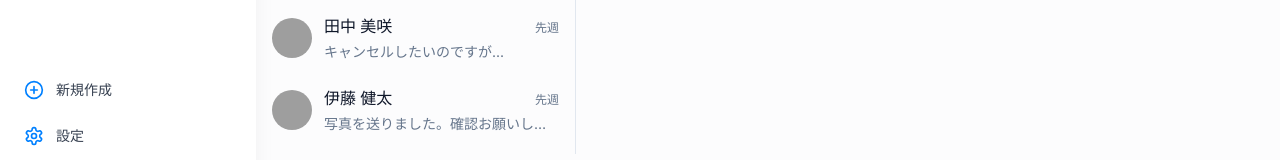
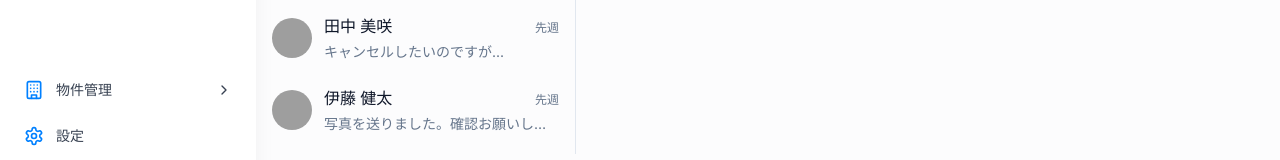
Before and after one commit to enablerdao/stayflow, a React (Vite) app: page /messages in a window 1280 px wide. Shown: the part 470-630 px from the top of the page. Built offline with nearby package versions, Linux system fonts and the light colour scheme; grey boxes are pictures that could not be loaded.

Commit message:
Refactor menu items for property management
Move "Create New" menu item to property management section.

```diff
--- a/src/components/dashboard/Sidebar.tsx
+++ b/src/components/dashboard/Sidebar.tsx
@@ -1,6 +1,6 @@
 
 import { useState } from 'react';
-import { ChevronLeft, Home, User, Calendar, BarChart2, Settings, Sun, Moon, Globe, Heart, MessageSquare, FileText, PlusCircle, MessageSquarePlus } from 'lucide-react';
+import { ChevronLeft, Home, User, Calendar, BarChart2, Settings, Sun, Moon, Globe, Heart, MessageSquare, FileText, PlusCircle, MessageSquarePlus, Building, ChevronDown, ChevronRight } from 'lucide-react';
 import { cn } from '@/lib/utils';
 import Logo from '@/components/Logo';
 import { useTheme } from '@/hooks/use-theme';
@@ -22,9 +22,14 @@ const Sidebar = ({ sidebarOpen, toggleSidebar, mobileView = false }: SidebarProp
   const { t } = useLanguage();
   const location = useLocation();
   const { openFeedback } = useFeedback();
+  const [propertyMenuOpen, setPropertyMenuOpen] = useState(false);
 
   const toggleTheme = () => {
     setTheme(theme === 'dark' ? 'light' : 'dark');
+  };
+
+  const togglePropertyMenu = () => {
+    setPropertyMenuOpen(!propertyMenuOpen);
   };
 
   const menuItems = [
@@ -38,7 +43,16 @@ const Sidebar = ({ sidebarOpen, toggleSidebar, mobileView = false }: SidebarProp
   ];
 
   const bottomMenuItems = [
-    { name: t('新規作成', 'Create New'), icon: PlusCircle, href: '#' },
+    {
+      name: t('物件管理', 'Property Management'),
+      icon: Building,
+      href: '#',
+      hasSubmenu: true,
+      submenu: [
+        { name: t('新規作成', 'Create New'), icon: PlusCircle, href: '/property/register' },
+        // You can add more property-related submenu items here
+      ]
+    },
     { name: t('設定', 'Settings'), icon: Settings, href: '#' },
     {
       name: t('フィードバック', 'Feedback'),
@@ -51,7 +65,12 @@ const Sidebar = ({ sidebarOpen, toggleSidebar, mobileView = false }: SidebarProp
   // Check if a menu item is active based on current path
   const isActive = (href: string) => {
     if (href === '#') return false;
-    return location.pathname === href;
+    return location.pathname === href || location.pathname.startsWith(href);
+  };
+
+  // Check if any submenu item is active
+  const isSubmenuActive = (submenu: any[]) => {
+    return submenu?.some(item => isActive(item.href));
   };
 
   // モバイルビューの場合は別のレイアウトを使用
@@ -79,7 +98,50 @@ const Sidebar = ({ sidebarOpen, toggleSidebar, mobileView = false }: SidebarProp
 
         {bottomMenuItems.map((item, index) => (
           <FadeIn key={item.name} direction="left" delay={(menuItems.length + index) * 50} duration={300}>
-            {item.onClick ? (
+            {item.hasSubmenu ? (
+              <div className="space-y-1">
+                <button
+                  onClick={togglePropertyMenu}
+                  className={cn(
+                    "w-full flex items-center justify-between rounded-md px-3 py-2.5 text-sm font-medium transition-all duration-200",
+                    (propertyMenuOpen || isSubmenuActive(item.submenu))
+                      ? "bg-primary/10 text-primary"
+                      : "text-gray-700 hover:bg-gray-100 hover:text-primary dark:text-gray-200 dark:hover:bg-slate-800"
+                  )}
+                >
+                  <div className="flex items-center">
+                    <item.icon className="h-5 w-5 mr-3 text-primary dark:text-primary" />
+                    <span>{item.name}</span>
+                  </div>
+                  {propertyMenuOpen ? (
+                    <ChevronDown className="h-4 w-4" />
+                  ) : (
+                    <ChevronRight className="h-4 w-4" />
+                  )}
+                </button>
+
+                {propertyMenuOpen && (
+                  <div className="pl-4 space-y-1">
+                    {item.submenu.map((subItem, subIndex) => (
+                      <FadeIn key={subItem.name} direction="left" delay={subIndex * 50} duration={300}>
+                        <Link
+                          to={subItem.href === '#' ? '#' : subItem.href}
+                          className={cn(
+                            "flex items-center rounded-md px-3 py-2 text-sm font-medium transition-all duration-200 ml-2",
+                            isActive(subItem.href)
+                              ? "bg-primary/10 text-primary"
+                              : "text-gray-700 hover:bg-gray-100 hover:text-primary dark:text-gray-200 dark:hover:bg-slate-800"
+                          )}
+                        >
+                          <subItem.icon className="h-4 w-4 mr-3 text-primary dark:text-primary" />
+                          <span>{subItem.name}</span>
+                        </Link>
+                      </FadeIn>
+                    ))}
+                  </div>
+                )}
+              </div>
+            ) : item.onClick ? (
               <button
                 onClick={item.onClick}
                 className="w-full flex items-center rounded-md px-3 py-2.5 text-sm font-medium text-gray-700 hover:bg-gray-100 hover:text-primary dark:text-gray-200 dark:hover:bg-slate-800 transition-all duration-200"
@@ -181,7 +243,71 @@ const Sidebar = ({ sidebarOpen, toggleSidebar, mobileView = false }: SidebarProp
         <div className="mb-6 px-3 space-y-1.5">
           {bottomMenuItems.map((item) => (
             <div key={item.name}>
-              {item.onClick ? (
+              {item.hasSubmenu ? (
+                <div className="space-y-1">
+                  <button
+                    onClick={togglePropertyMenu}
+                    className={cn(
+                      "w-full group flex items-center justify-between rounded-md px-3 py-2.5 text-sm font-medium transition-all duration-200",
+                      (propertyMenuOpen || isSubmenuActive(item.submenu))
+                        ? "bg-primary/10 text-primary"
+                        : "text-gray-700 hover:bg-gray-100 hover:text-primary dark:text-gray-200 dark:hover:bg-slate-800",
+                      !sidebarOpen && 'lg:justify-center lg:px-2'
+                    )}
+                  >
+                    <div className="flex items-center">
+                      <item.icon className={cn('h-5 w-5 flex-shrink-0 text-primary dark:text-primary', sidebarOpen ? 'mr-3' : 'lg:mr-0')} />
+                      <span className={cn('transition-opacity duration-300', !sidebarOpen && 'lg:hidden')}>
+                        {item.name}
+                      </span>
+                    </div>
+                    {sidebarOpen && (
+                      propertyMenuOpen ? <ChevronDown className="h-4 w-4" /> : <ChevronRight className="h-4 w-4" />
+                    )}
+                  </button>
+
+                  {propertyMenuOpen && sidebarOpen && (
+                    <div className="pl-4 space-y-1 mt-1">
+                      {item.submenu.map((subItem) => (
+                        <Link
+                          key={subItem.name}
+                          to={subItem.href === '#' ? '#' : subItem.href}
+                          className={cn(
+                            "flex items-center rounded-md px-3 py-2 text-sm font-medium transition-all duration-200 ml-2",
+                            isActive(subItem.href)
+                              ? "bg-primary/10 text-primary"
+                              : "text-gray-700 hover:bg-gray-100 hover:text-primary dark:text-gray-200 dark:hover:bg-slate-800"
+                          )}
+                        >
+                          <subItem.icon className="h-4 w-4 mr-3 text-primary dark:text-primary" />
+                          <span>{subItem.name}</span>
+                        </Link>
+                      ))}
+                    </div>
+                  )}
+
+                  {/* When sidebar is collapsed, show submenu items as popover */}
+                  {!sidebarOpen && propertyMenuOpen && (
+                    <div className="fixed left-20 mt-0 w-48 rounded-md shadow-lg bg-white dark:bg-slate-800 ring-1 ring-black ring-opacity-5 z-50">
+                      <div className="py-1 space-y-1">
+                        {item.submenu.map((subItem) => (
+                          <Link
+                            key={subItem.name}
+                            to={subItem.href === '#' ? '#' : subItem.href}
+                            className={cn(
+                              "flex items-center px-4 py-2 text-sm text-gray-700 hover:bg-gray-100 hover:text-primary dark:text-gray-200 dark:hover:bg-slate-700",
+                              isActive(subItem.href) && "bg-primary/10 text-primary"
+                            )}
+                          >
+                            <subItem.icon className="h-4 w-4 mr-3 text-primary dark:text-primary" />
+                            <span>{subItem.name}</span>
+                          </Link>
+                        ))}
+                      </div>
+                    </div>
+                  )}
+                </div>
+              ) : item.onClick ? (
                 <button
                   onClick={item.onClick}
                   className={cn(
```
